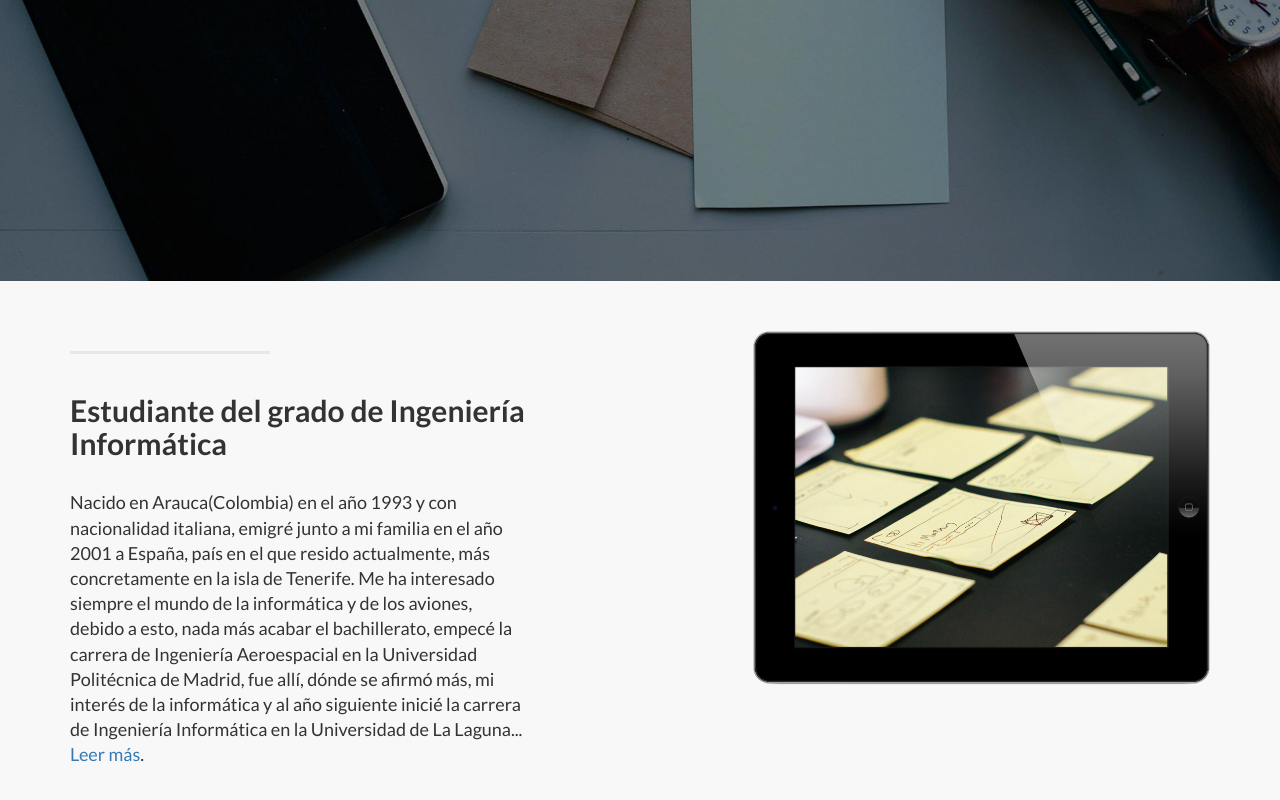
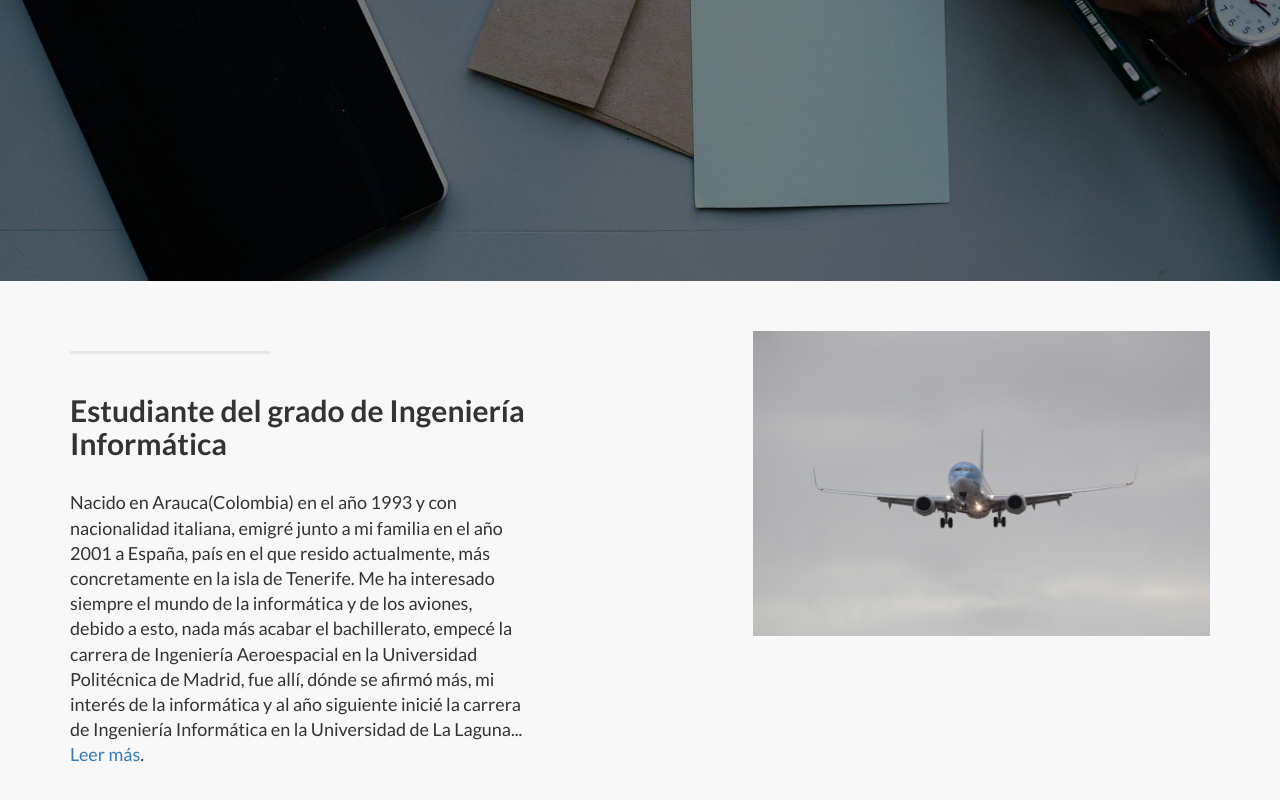
Before and after one commit to giffunis/giffunis.github.io, a plain HTML site: page index.html in a window 1280 px wide. Shown: the part 496-1296 px from the top of the page. Drawn offline with Linux system fonts and the light colour scheme.

Commit message:
escribiendo en el html

```diff
--- a/index.html
+++ b/index.html
@@ -102,7 +102,7 @@
                 de la informática y al año siguiente inicié la carrera de Ingeniería Informática en la Universidad de La Laguna... <a target="_blank" href="http://giffunis.github.io/sobremi.html/">Leer más</a>.</p>
                 </div>
                 <div class="col-lg-5 col-lg-offset-2 col-sm-6">
-                    <img class="img-responsive" src="img/ipad.png" alt="">
+                    <img class="img-responsive" src="img/plane.jpg" alt="">
                 </div>
             </div>
 
```
Also changed, not shown: img/plane.jpg (added).
